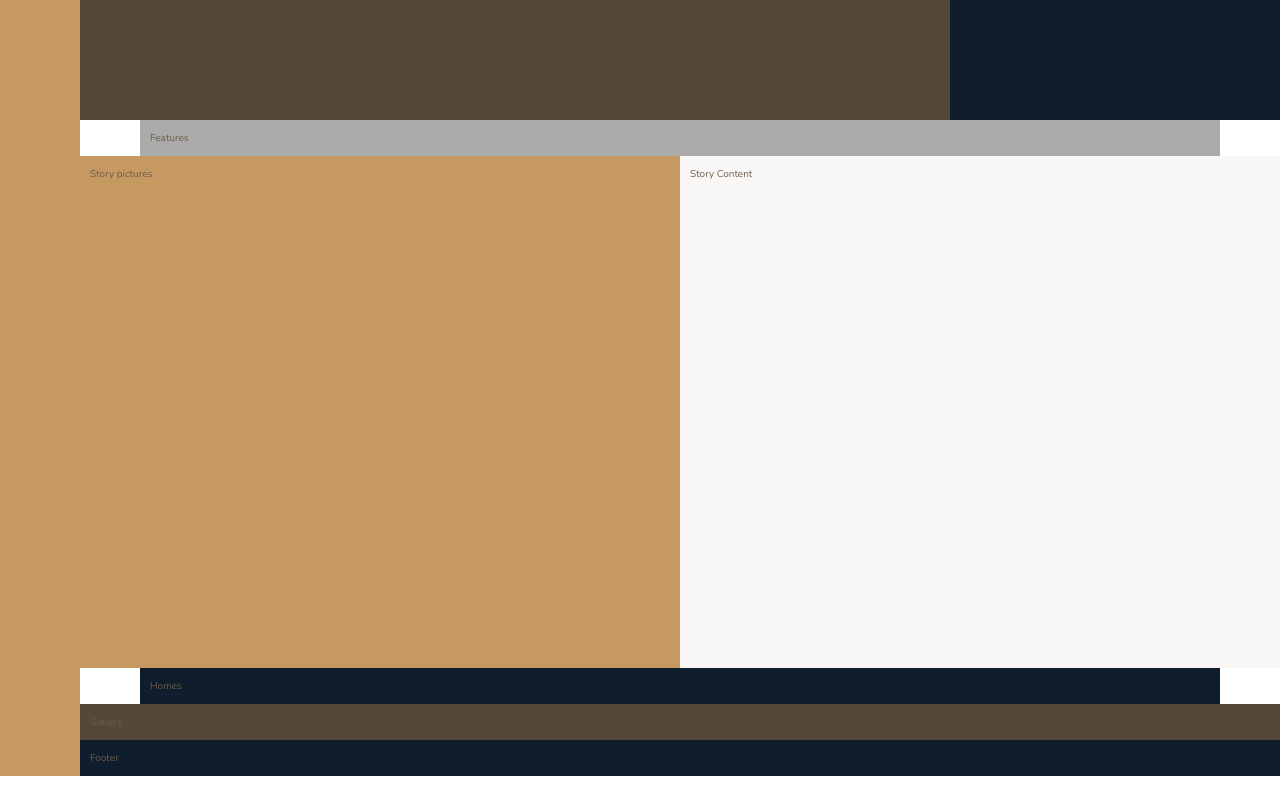
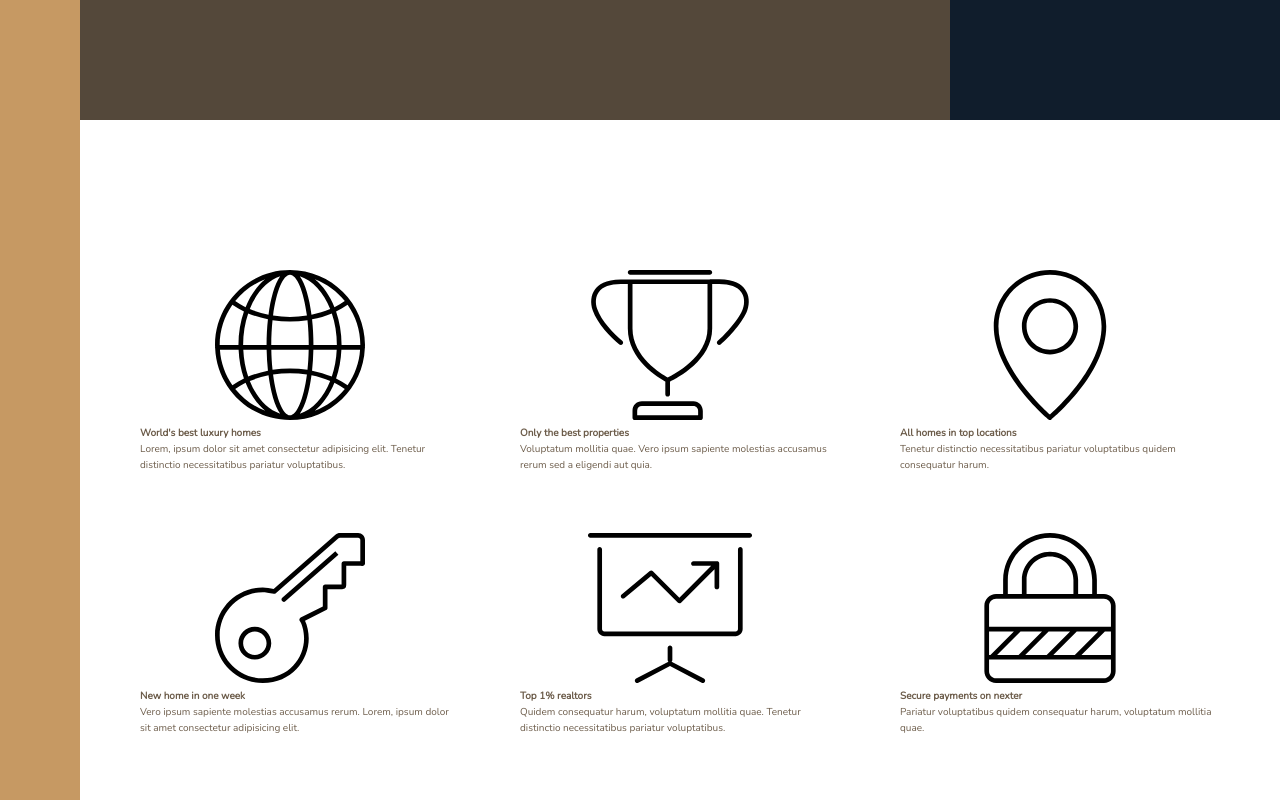
Before and after one commit to insertmike/nexter-project, a website: page index.html in a window 1280 px wide. Shown: the part 520-1320 px from the top of the page. Before the commit the page ends 1296 px from the top, so only its background shows below. Drawn offline with nearby package versions, Linux system fonts and the light colour scheme.

Commit message:
Built Features section, added its content

```diff
--- a/index.html
+++ b/index.html
@@ -25,7 +25,60 @@
         </div>
 
         <section class="features">
-            Features
+            <div class="feature">
+                <svg class="feature__icon">
+                    <use xlink:href="img/sprite.svg#icon-global"></use>
+                </svg>
+                <h4 class="heading-4">World's best luxury homes</h4>
+                <p class="feature__text">
+                Lorem, ipsum dolor sit amet consectetur adipisicing elit. Tenetur distinctio necessitatibus pariatur voluptatibus.
+                </p>
+            </div>
+            <div class="feature">
+                <svg class="feature__icon">
+                    <use xlink:href="img/sprite.svg#icon-trophy"></use>
+                </svg>
+                <h4 class="heading-4">Only the best properties</h4>
+                <p class="feature__text">
+                    Voluptatum mollitia quae. Vero ipsum sapiente molestias accusamus rerum sed a eligendi aut quia.
+                </p>
+            </div>
+            <div class="feature">
+                <svg class="feature__icon">
+                    <use xlink:href="img/sprite.svg#icon-map-pin"></use>
+                </svg>
+                <h4 class="heading-4">All homes in top locations</h4>
+                <p class="feature__text">
+                    Tenetur distinctio necessitatibus pariatur voluptatibus quidem consequatur harum.
+                </p>
+            </div>
+            <div class="feature">
+                <svg class="feature__icon">
+                    <use xlink:href="img/sprite.svg#icon-key"></use>
+                </svg>
+                <h4 class="heading-4">New home in one week</h4>
+                <p class="feature__text">
+                    Vero ipsum sapiente molestias accusamus rerum. Lorem, ipsum dolor sit amet consectetur adipisicing elit.
+                </p>
+            </div>
+            <div class="feature">
+                <svg class="feature__icon">
+                    <use xlink:href="img/sprite.svg#icon-presentation"></use>
+                </svg>
+                <h4 class="heading-4">Top 1% realtors</h4>
+                <p class="feature__text">
+                    Quidem consequatur harum, voluptatum mollitia quae. Tenetur distinctio necessitatibus pariatur voluptatibus.
+                </p>
+            </div>
+            <div class="feature">
+                <svg class="feature__icon">
+                    <use xlink:href="img/sprite.svg#icon-lock"></use>
+                </svg>
+                <h4 class="heading-4">Secure payments on nexter</h4>
+                <p class="feature__text">
+                    Pariatur voluptatibus quidem consequatur harum, voluptatum mollitia quae.
+                </p>
+            </div>
         </section>
 
         <div class="story__pictures">
--- a/sass/_base.scss
+++ b/sass/_base.scss
@@ -39,9 +39,4 @@ body {
     grid-template-rows: 80vh min-content 40vw repeat(3, min-content);
     grid-template-columns: [sidebar-start] 8rem [sidebar-end full-start] minmax(6rem, 1fr) [center-start] repeat(8, [col-start] minmax((min-content), 14rem) [col-end]) [center-end] minmax(6rem, 1fr) [full-end];
 
-    // Development purposes
-    & > * {
-        padding: 10px;
-        font-size: 1rem;
-    }
 }
--- a/sass/_features.scss
+++ b/sass/_features.scss
@@ -1,4 +1,9 @@
 .features {
-    background-color: $color-grey-light-2;
     grid-column: center-start / center-end;
+
+    margin: 15rem 0;
+
+    display: grid;
+    grid-template-columns: repeat(3, 1fr);
+    grid-gap: 6rem;
 }
```
Also changed, not shown: css/style.css.
